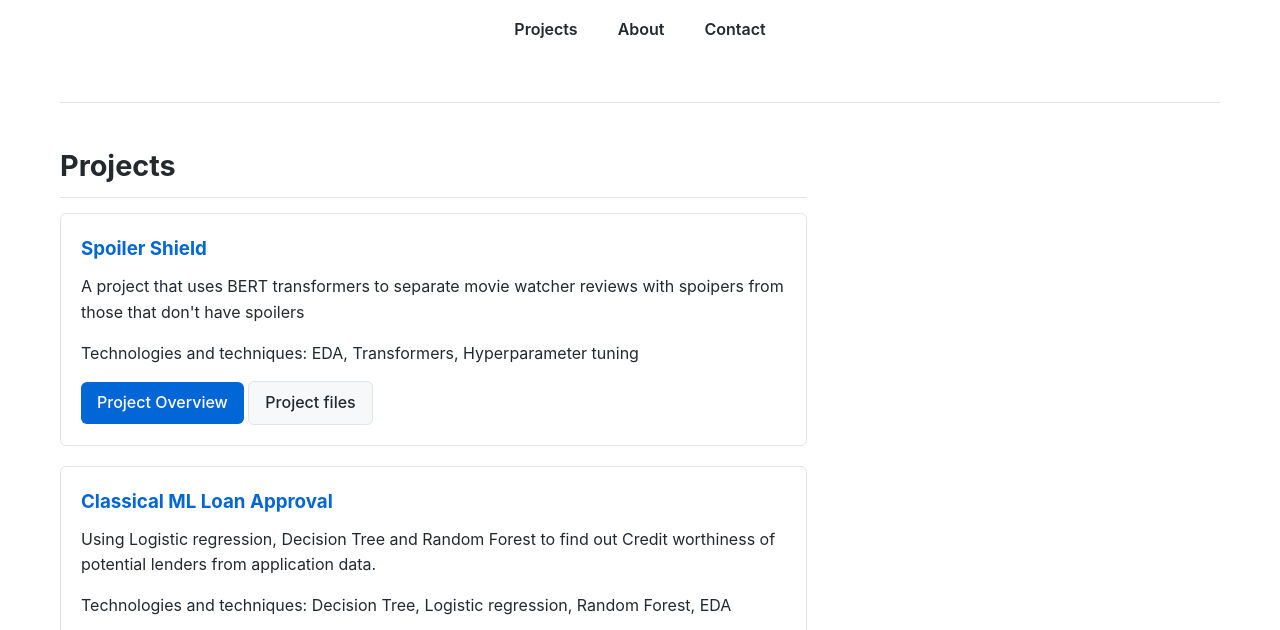
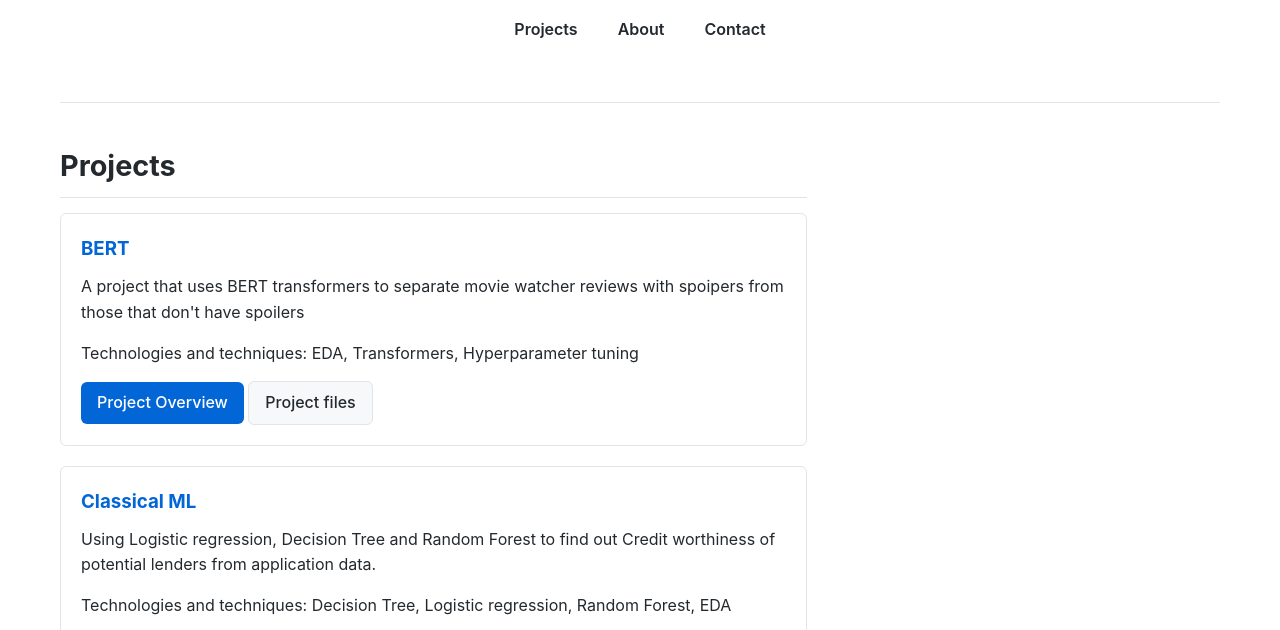
Before and after one commit to vkarani/vkarani.github.io, a plain HTML site: page index.html in a window 1280 px wide. Shown: the part 168-798 px from the top of the page. Drawn offline with Linux system fonts and the light colour scheme.

Commit message:
Update Headings

```diff
--- a/index.html
+++ b/index.html
@@ -219,7 +219,7 @@
                 <h2>Projects</h2>
 
                 <div class="project-card">
-                    <h3>Spoiler Shield</h3>
+                    <h3>BERT</h3>
                     <p>A project that uses BERT transformers to separate movie watcher reviews with spoipers from those that don't have spoilers</p>
                     <p>Technologies and techniques: EDA, Transformers, Hyperparameter tuning</p>
                     <a href="#" class="btn">Project Overview</a>
@@ -227,7 +227,7 @@
                 </div>
 
                 <div class="project-card">
-                    <h3>Classical ML Loan Approval</h3>
+                    <h3>Classical ML</h3>
                     <p>Using Logistic regression, Decision Tree and Random Forest to find out Credit worthiness of potential lenders from application data.</p>
                     <p>Technologies and techniques: Decision Tree, Logistic regression, Random Forest, EDA</p>
                     <a href="#" class="btn">Project Overview</a>
```
